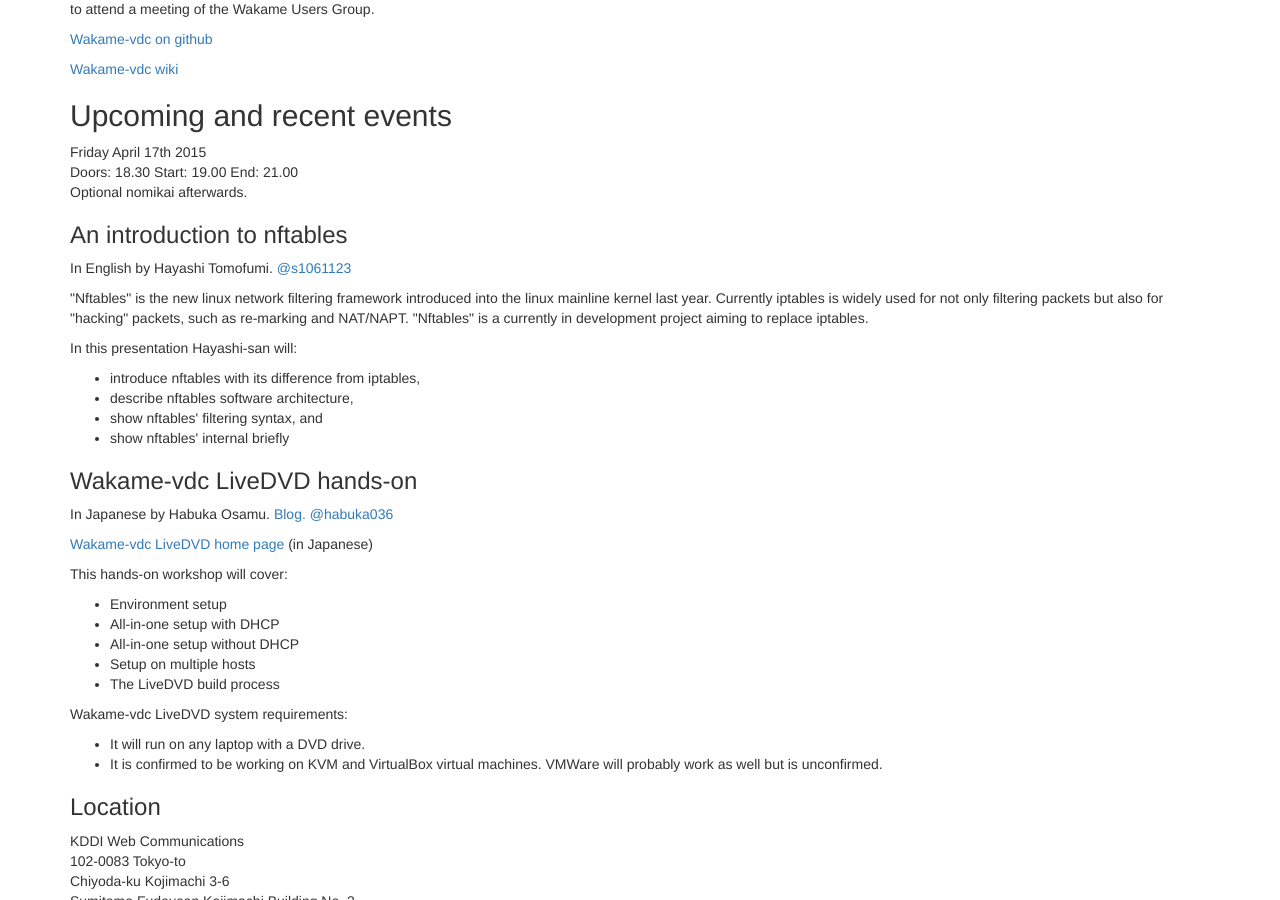
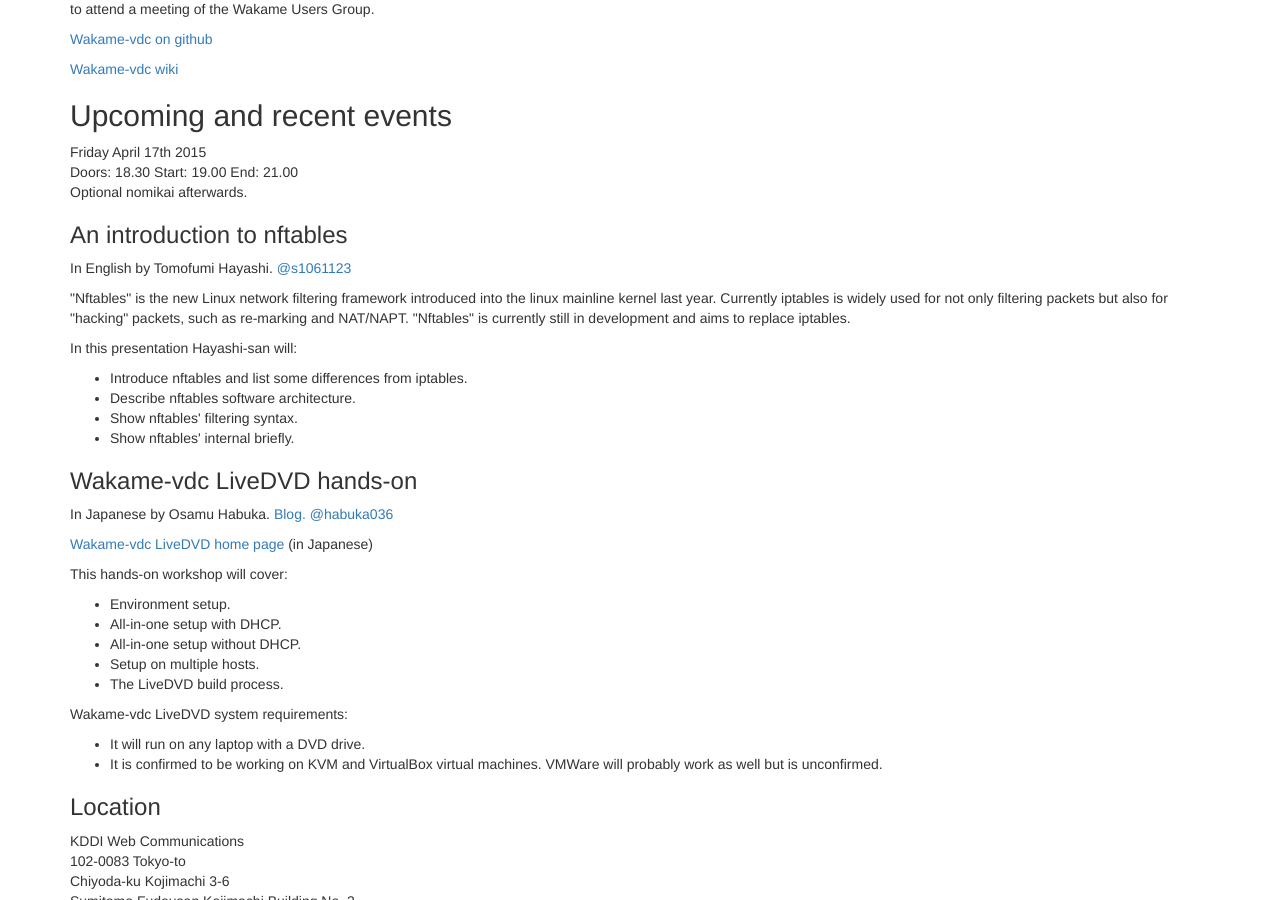
Before and after one commit to wakame/wakame.github.io, a Jekyll site: the page built from index.html, in a window 1280 px wide and 900 px high, scrolled down 323 px. Built offline with Jekyll 4.4.1, drawn with Linux system fonts in a browser that asks for light colours; nearby versions of some CDN libraries; library files that are not in the unit come from our copies.

Commit message:
Some more rewording

```diff
--- a/index.html
+++ b/index.html
@@ -20,33 +20,33 @@
 
 <h3>An introduction to nftables</h3>
 
-<p>In English by Hayashi Tomofumi. <a href="https://twitter.com/s1061123">@s1061123</a></p>
+<p>In English by Tomofumi Hayashi. <a href="https://twitter.com/s1061123">@s1061123</a></p>
 
-<p>"Nftables" is the new linux network filtering framework introduced into the linux mainline kernel last year. Currently iptables is widely used for not only filtering packets but also for "hacking" packets, such as re-marking and NAT/NAPT. "Nftables" is a currently in development project aiming to replace iptables.</p>
+<p>"Nftables" is the new Linux network filtering framework introduced into the linux mainline kernel last year. Currently iptables is widely used for not only filtering packets but also for "hacking" packets, such as re-marking and NAT/NAPT. "Nftables" is currently still in development and aims to replace iptables.</p>
 
 <p>In this presentation Hayashi-san will:</p>
 
 <ul>
-  <li>introduce nftables with its difference from iptables,</li>
-  <li>describe nftables software architecture,</li>
-  <li>show nftables' filtering syntax, and</li>
-  <li>show nftables' internal briefly</li>
+  <li>Introduce nftables and list some differences from iptables.</li>
+  <li>Describe nftables software architecture.</li>
+  <li>Show nftables' filtering syntax.</li>
+  <li>Show nftables' internal briefly.</li>
 </ul>
 
 <h3>Wakame-vdc LiveDVD hands-on</h3>
 
-<p>In Japanese by Habuka Osamu. <a href="http://blog.osamu.habuka.jp/">Blog.</a> <a href="https://twitter.com/habuka036">@habuka036</a>
+<p>In Japanese by Osamu Habuka. <a href="http://blog.osamu.habuka.jp/">Blog.</a> <a href="https://twitter.com/habuka036">@habuka036</a>
 
 <p><a href="https://github.com/axsh/iso-no-wakame/wiki/LiveDVDの使い方">Wakame-vdc LiveDVD home page</a> (in Japanese)</p>
 
 <p>This hands-on workshop will cover:</p>
 
 <ul>
-  <li>Environment setup</li>
-  <li>All-in-one setup with DHCP</li>
-  <li>All-in-one setup without DHCP</li>
-  <li>Setup on multiple hosts</li>
-  <li>The LiveDVD build process</li>
+  <li>Environment setup.</li>
+  <li>All-in-one setup with DHCP.</li>
+  <li>All-in-one setup without DHCP.</li>
+  <li>Setup on multiple hosts.</li>
+  <li>The LiveDVD build process.</li>
 </ul>
 
 <p>Wakame-vdc LiveDVD system requirements:<p>
```
